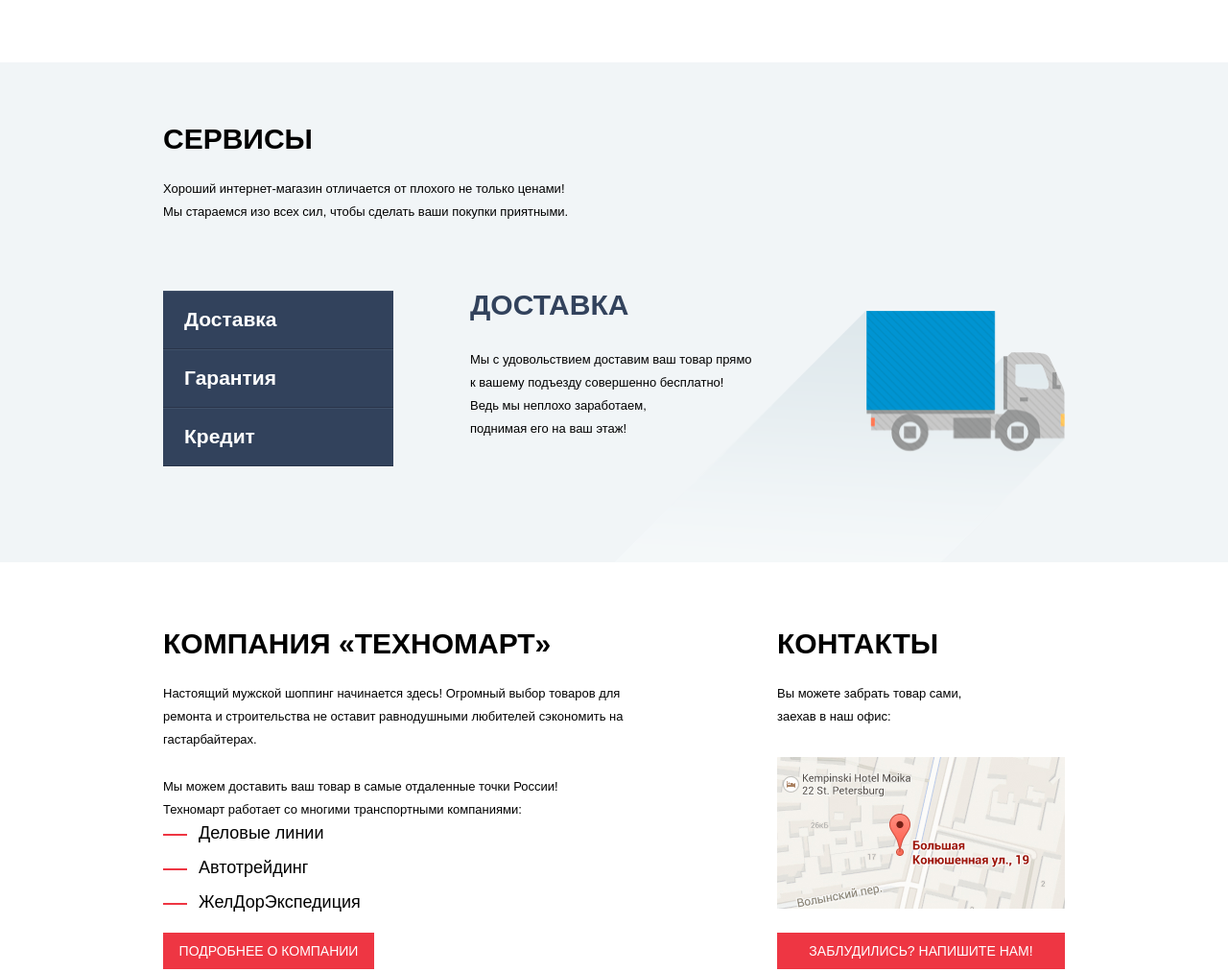
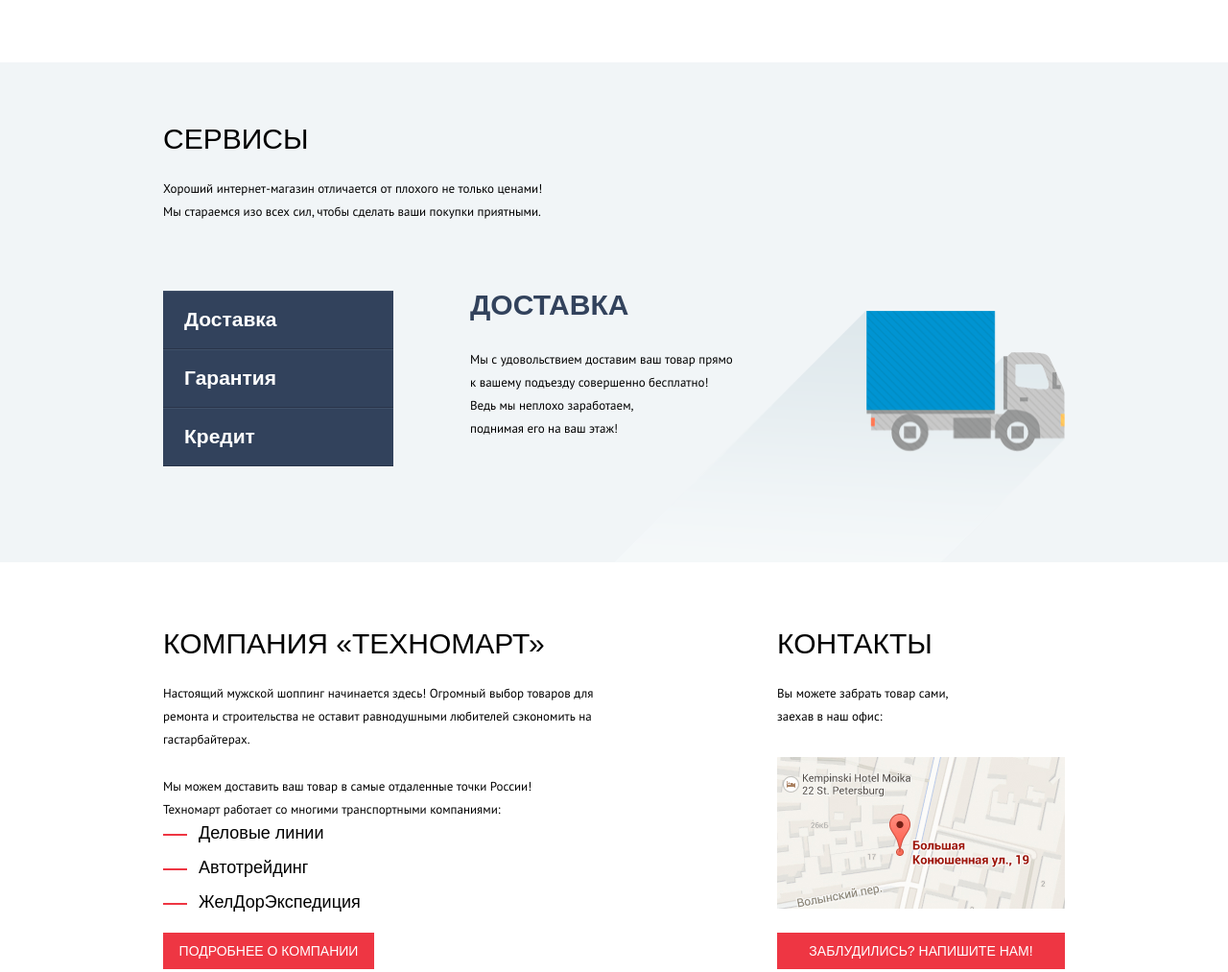
Before and after one commit to dmitrievich-an/Tehnomart, a plain HTML site: page index.html in a window 1280 px wide. Shown: the part 1760-2773 px from the top of the page at 96% size. Drawn offline with Linux system fonts and the light colour scheme; a web font is replaced by a local one.

Commit message:
Edits in fonts

```diff
--- a/style/style.css
+++ b/style/style.css
@@ -428,6 +428,7 @@
   display: inline-block;
   margin: 0 0 0 30px;
   align-self: center;
+  font-weight: 400;
 }
 
 .section-button {
@@ -437,6 +438,7 @@
 }
 
 .section-description {
+  font-family: 'PT Sans', sans-serif;
   font-size: 13px;
   line-height: 24px;
   margin: 25px 0 0 0;
@@ -596,6 +598,7 @@
 }
 
 .service__description {
+  font-family: 'PT Sans', sans-serif;
   font-size: 13px;
   line-height: 24px;
   margin-top: 30px;
```
